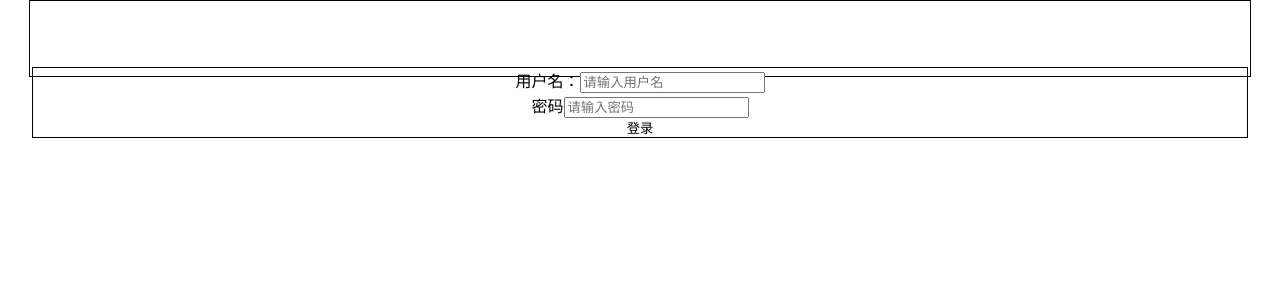
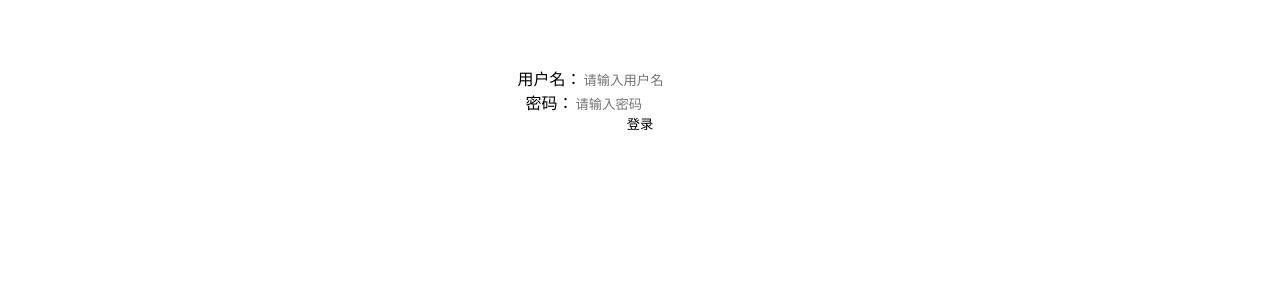
Before and after one commit to calllivecn/easywg, a Vue app in the folder frontend/: page /#/login in a window 1280 px wide. Shown: the top 300 px of the page. Built offline with nearby package versions, Linux system fonts and the light colour scheme.

Commit message:
关掉div边框显示

```diff
--- a/frontend/src/App.vue
+++ b/frontend/src/App.vue
@@ -34,6 +34,21 @@ export default {
 
   width: 95%;
 }
+input{
+    background:none;
+    outline:none;
+    border:none;
+}
+select{
+    background:none;
+    outline:none;
+    border:none;
+}
+textarea{
+    background:none;
+    outline:none;
+    border:none;
+}
 button {
   margin: 0;
   padding: 0;
@@ -41,7 +56,7 @@ button {
   outline: none;    /* 消除默认点击蓝色边框效果 */
   background-color: transparent;
 }
-.show {
+.show_bak {
   border-style: solid;
   border-width: 1px;
   border-color: black;
--- a/frontend/src/components/login.vue
+++ b/frontend/src/components/login.vue
@@ -3,7 +3,7 @@
         <p v-if="prompt">用户名或密码错误！</p>
         <span>用户名：</span><input v-model="username" placeholder="请输入用户名">
         <br>
-        <span>密码</span><input v-model="password" type="password" placeholder="请输入密码">
+        <span>密码：</span><input v-model="password" type="password" placeholder="请输入密码">
         <br>
         <button v-on:click="login">登录</button>
     </div>
@@ -55,6 +55,11 @@ export default {
 </script>
 
 <style>
+input{
+    background:none;
+    outline:none;
+    border:none;
+}
 #login {
     position: relative;
     top: 4rem;
```
